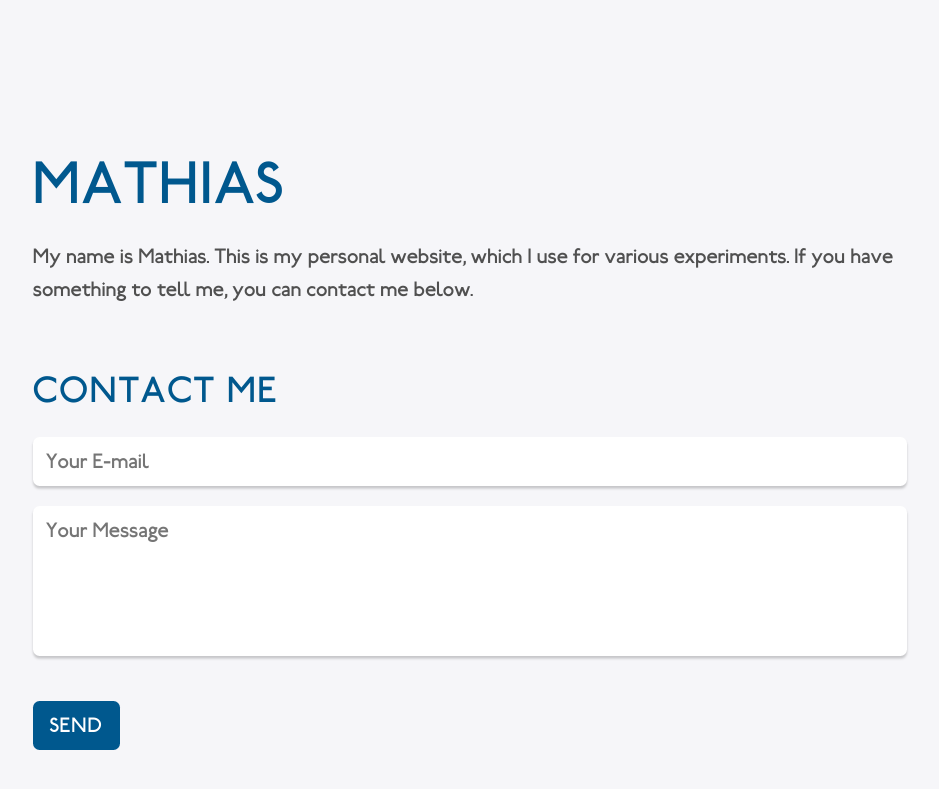
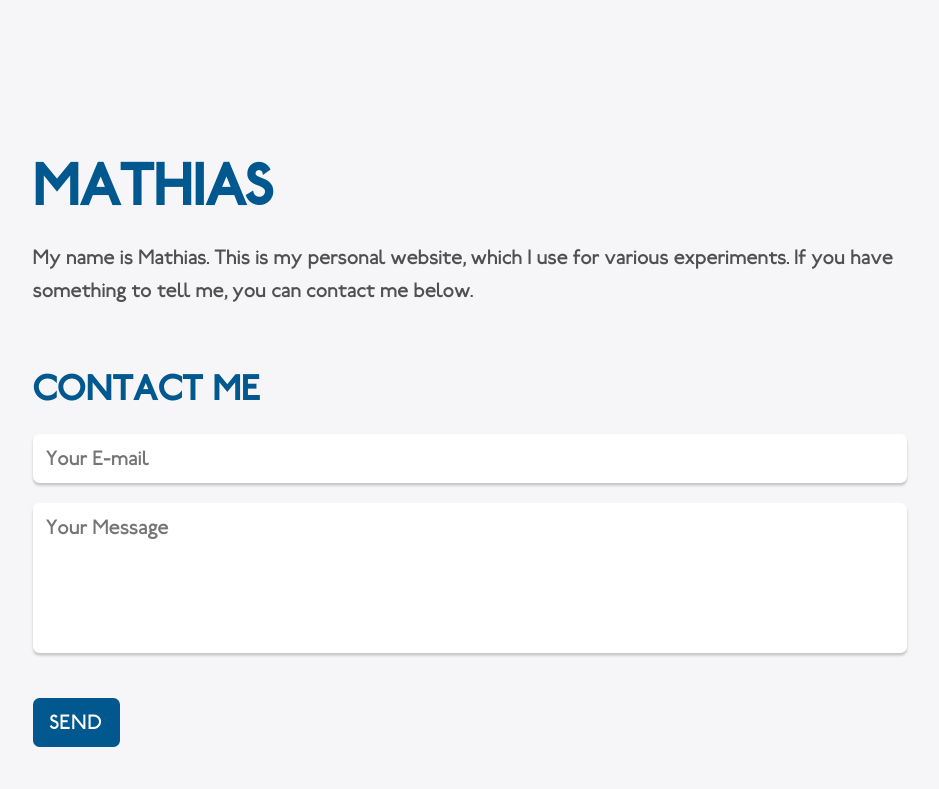
Before and after one commit to mathiascode/mathias.is, a Jekyll site: the page built from index.md, in a window 1280 px wide. Shown: the top 789 px of the page, without its empty margins (170-1109 px from the left). Built offline with Jekyll 4.4.1, drawn with Linux system fonts in a browser that asks for light colours; our own code applies the rules of GitHub Pages for plain Markdown files.

Commit message:
Bold text

```diff
--- a/css/style.scss
+++ b/css/style.scss
@@ -41,15 +41,16 @@ body {
 h1,
 h2 {
 	color: $accentcolor;
-	letter-spacing: 2px;
+	font-weight: bold;
+	letter-spacing: 1px;
 	text-transform: uppercase;
 }
 h1 {
-	font-size: 2.875em;
+	font-size: 2.813em;
 	margin: 0 0 0.313em 0;
 }
 h2 {
-	font-size: 1.750em;
+	font-size: 1.688em;
 	margin: 1.750em 0 0 0;
 }
 p {
```
